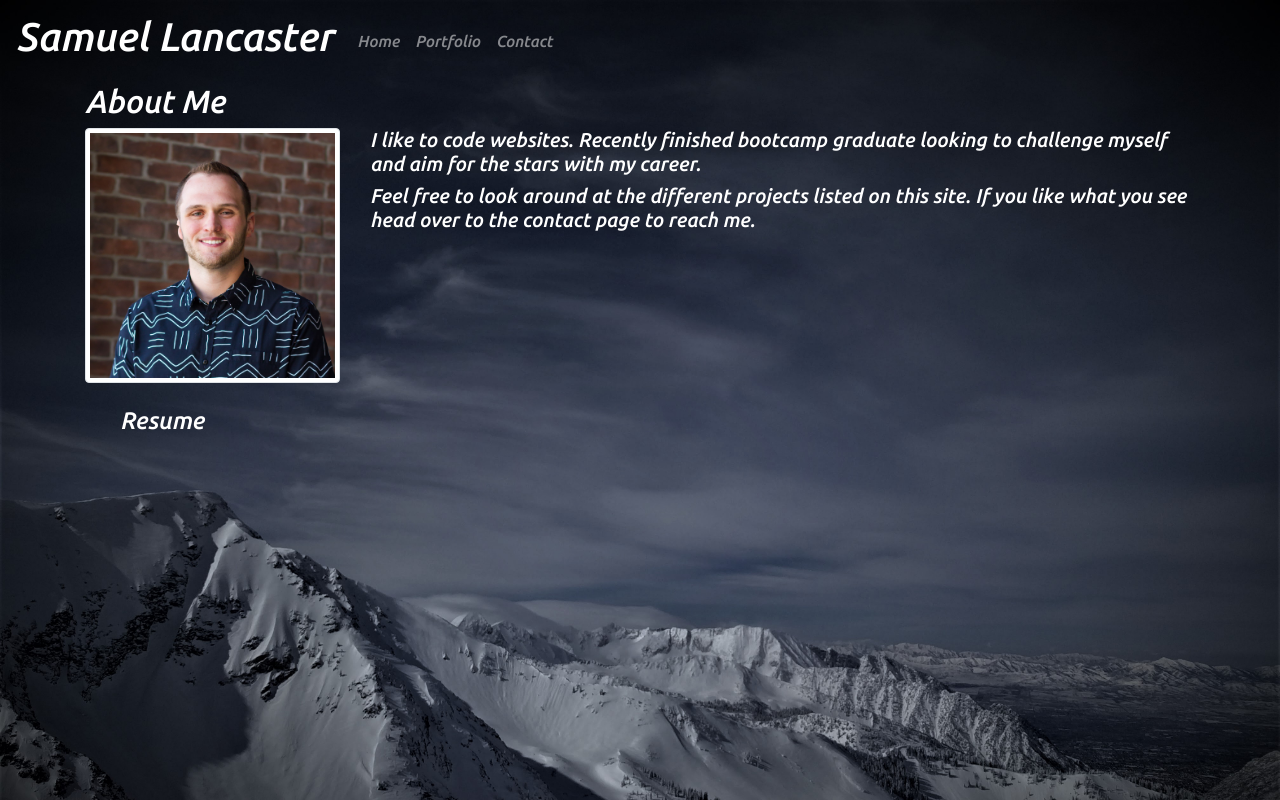
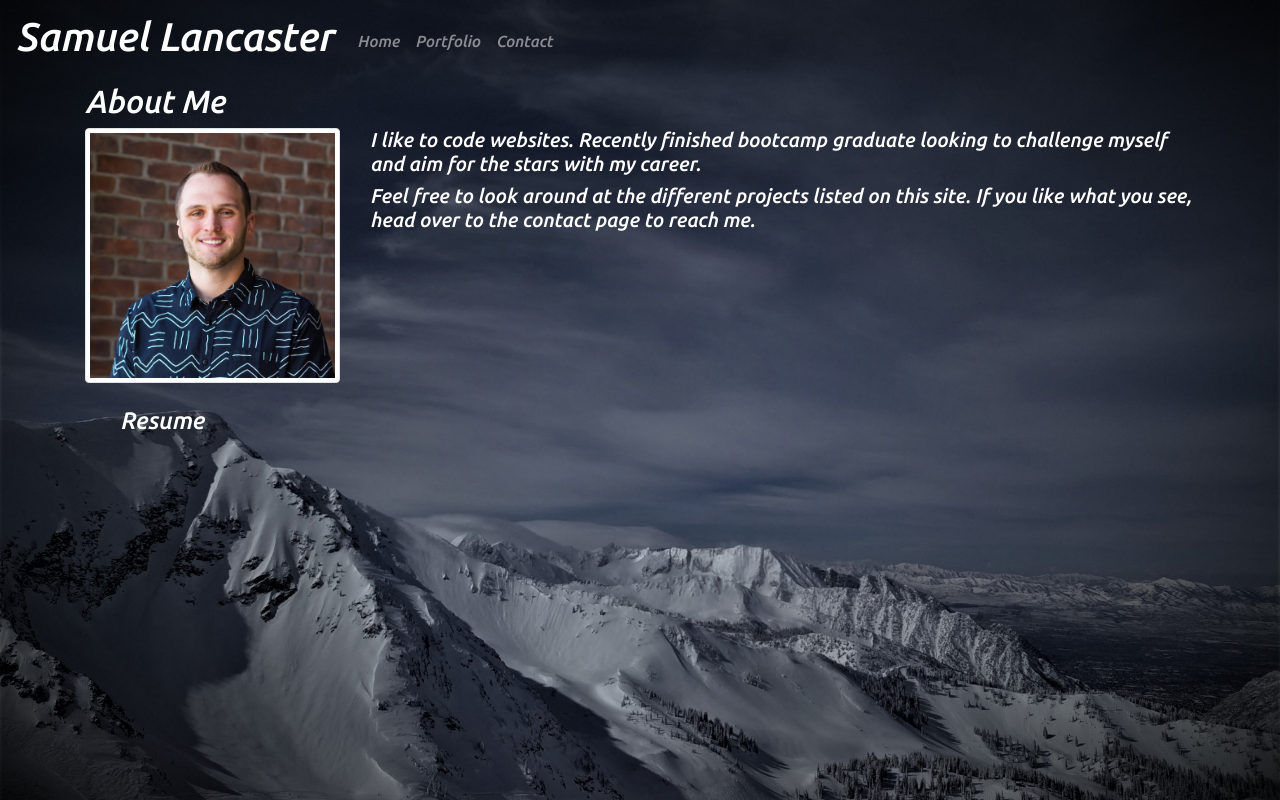
Before and after one commit to Lancasting/React-Portfolio, a React (Create React App) app: page / in a window 1280 px wide. Built offline with nearby package versions, Linux system fonts and the light colour scheme.

Commit message:
attempting to make footer more dynamic with the page it is on

```diff
--- a/src/App.js
+++ b/src/App.js
@@ -21,7 +21,7 @@
           <Route exact path="/portfolio" component={Portfolio} />
           <Route exact path="/contact" component={Contact} />
           </Switch>
-          <Footer />
+          <Footer/>
       </Wrapper>
     </Router>
       </div>
--- a/src/components/Wrapper/style.css
+++ b/src/components/Wrapper/style.css
@@ -1,8 +1,9 @@
 .wrapper{
     background-image: url('../../images/snowbird.jpg');
+    background-position: center;
     background-size: cover;
-    /* background-repeat: no-repeat; */
-    /* background-attachment: fixed; */
+    background-repeat: no-repeat;
+    background-attachment: fixed;
     overflow-y: auto;
     color: white;
     font-family: 'Ubuntu', sans-serif;
--- a/src/pages/Home/index.js
+++ b/src/pages/Home/index.js
@@ -8,7 +8,7 @@
     return (
         <section className="container color-background">
             <div className="row">
-                <div className="col-md-12">
+                <div className="col-lg-12">
                     <div className="page-header">
                         <h2>About Me</h2>
                     </div>
@@ -21,7 +21,7 @@
                                 I like to code websites. Recently finished bootcamp graduate looking to challenge myself and aim for the stars with my career.
                                 </h5>
                             <h5>
-                                Feel free to look around at the different projects listed on this site. If you like what you see head over to the contact page to reach me.
+                                Feel free to look around at the different projects listed on this site. If you like what you see, head over to the contact page to reach me.
                                 </h5>
                         </div>
                     </div>
--- a/src/pages/Home/style.css
+++ b/src/pages/Home/style.css
@@ -7,5 +7,5 @@
     color: darkgray;
 }
 .footer {
-    bottom: 0;
+    display: table-footer-group;
 }
```
Also changed, not shown: public/logo192.png (deleted), public/logo512.png (deleted).
